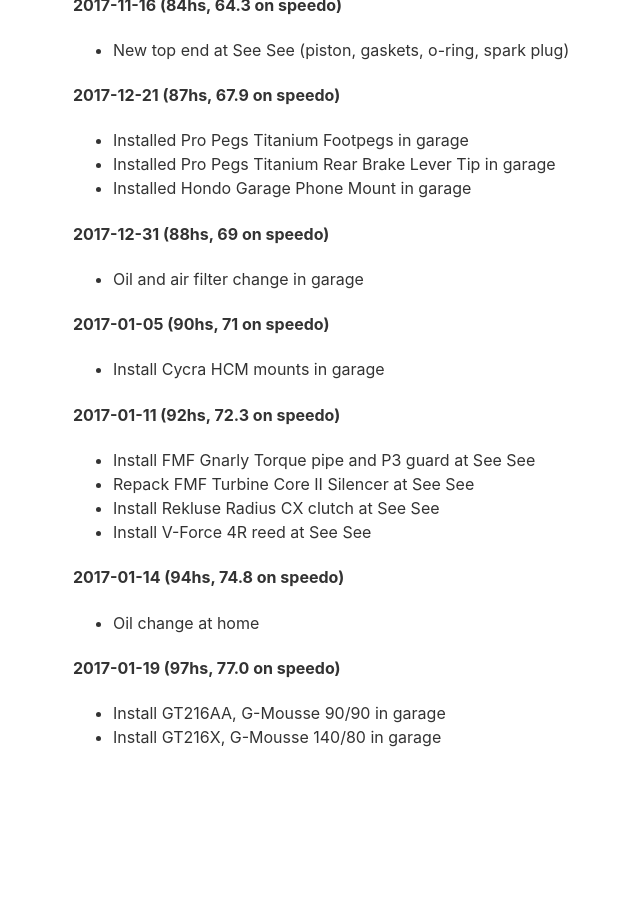
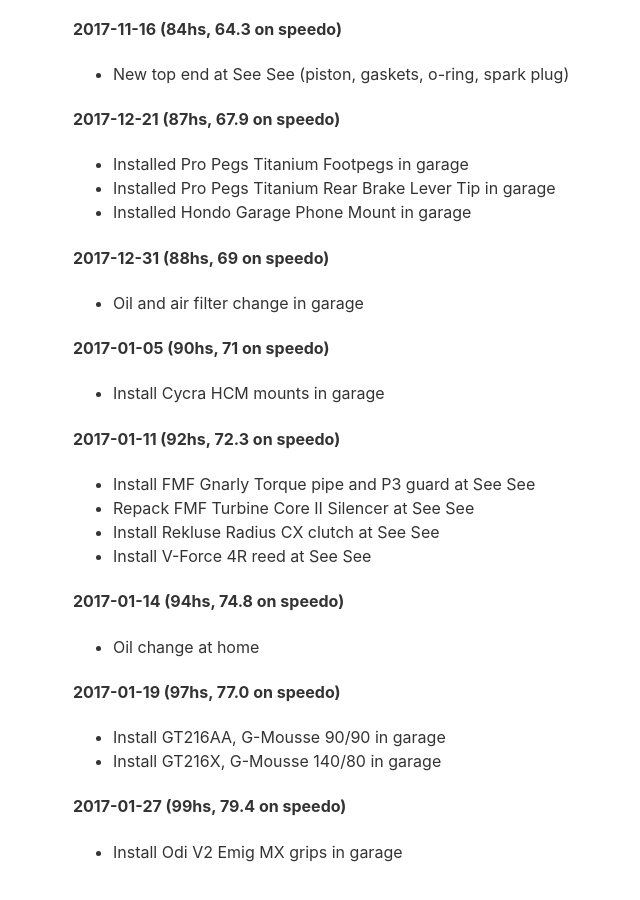
Before and after one commit to chrishunt/chrishunt.github.com, a Jekyll site: the page built from ktm-300/index.md, in a window 1280 px wide and 900 px high, scrolled down 3688 px. Shown: the whole window, without its empty margins (267-907 px from the left). Built offline with Jekyll 4.4.1, drawn with Linux system fonts in a browser that asks for light colours; before the commit the page ends 4473 px from its top, so only the background shows below that.

Commit message:
Install grips

```diff
--- a/ktm-300/index.md
+++ b/ktm-300/index.md
@@ -52,6 +52,7 @@
 - [Midwest Mountain Engineering Clutch Lever](http://chrshnt.com/2gQiqQo)
 - [Motorsport Products Pro Panel Stand](http://chrshnt.com/2gc4zVF)
 - [Orange Tusk Oil Filler Plug](http://chrshnt.com/2mbOeo0)
+- [ODI V2 Emig MX Grips](http://chrshnt.com/2ByiQVT)
 - [P3 Carbon Pipe Guard](http://chrshnt.com/2maBhed)
 - [Pro Pegs Titanium Footpegs Mud Version](http://chrshnt.com/2kVBn82)
 - [Pro Pegs Titanium Rear Brake Lever Tip](http://chrshnt.com/2kVrU0H)
@@ -142,3 +143,6 @@
 #### 2017-01-19 (97hs, 77.0 on speedo)
 - Install GT216AA, G-Mousse 90/90 in garage
 - Install GT216X, G-Mousse 140/80 in garage
+
+#### 2017-01-27 (99hs, 79.4 on speedo)
+- Install Odi V2 Emig MX grips in garage
```
